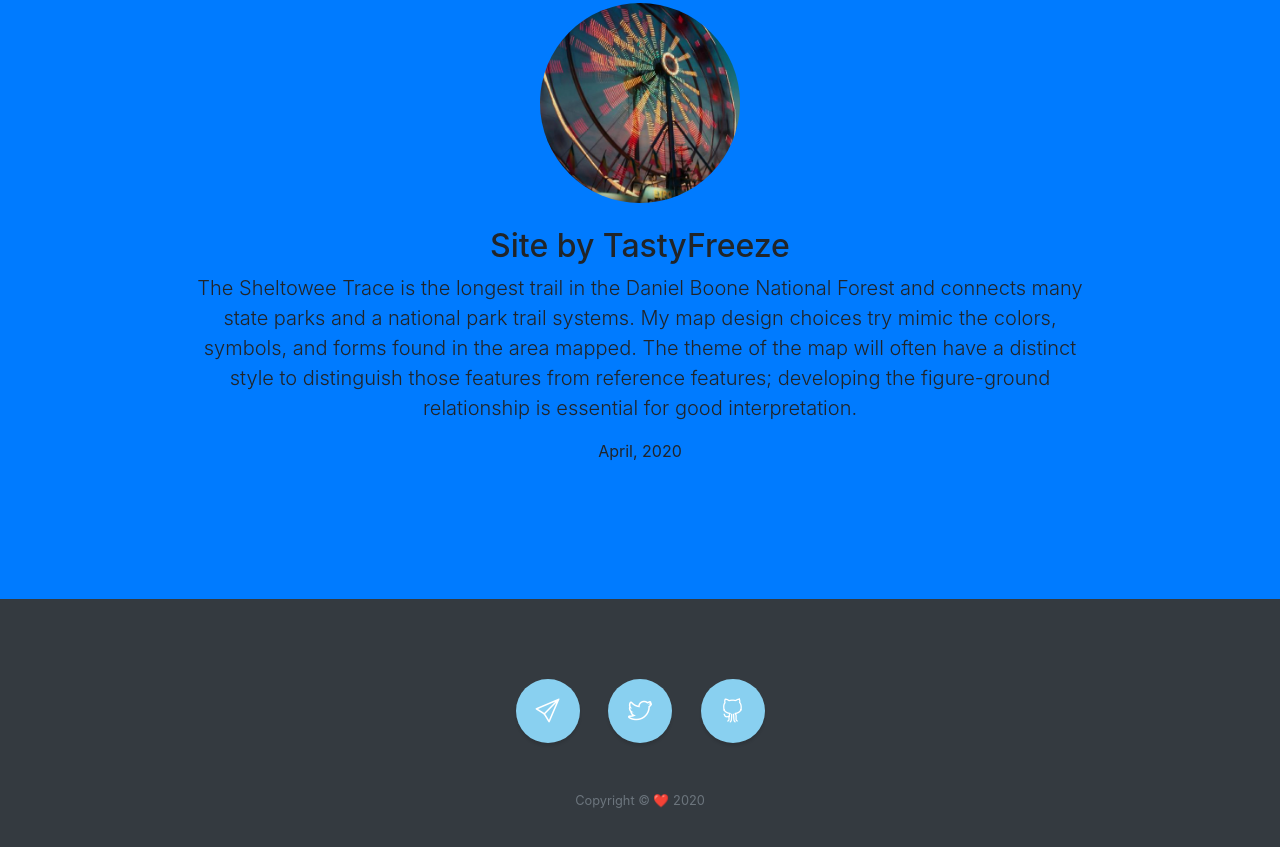
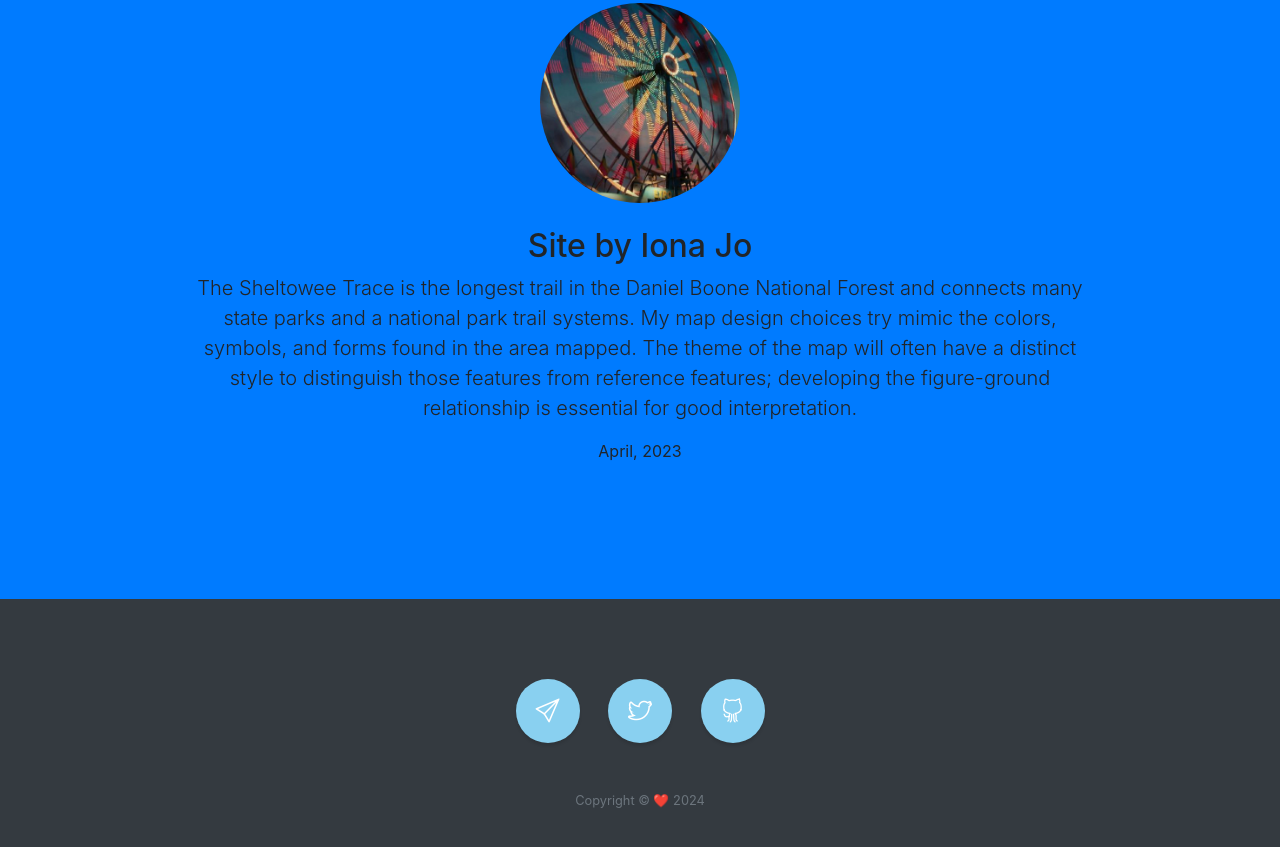
Before and after one commit to ionajo/dbnf, a website with bundled scripts: page index.html in a window 1280 px wide. Shown: the part 2952-3799 px from the top of the page. Built offline with nearby package versions, Linux system fonts and the light colour scheme.

Commit message:
Update index.html

```diff
--- a/index.html
+++ b/index.html
@@ -280,13 +280,13 @@
       <div class="row">
         <div class="col-lg-10 mx-auto">
           <img src="img/tastyfreeze-avatar.jpg" class="rounded-circle img-fluid" width="200px">
-          <h2 class="mt-4">Site by TastyFreeze</h2>
+          <h2 class="mt-4">Site by Iona Jo</h2>
           <p class="lead">The Sheltowee Trace is the longest trail in the Daniel Boone National Forest and connects many state parks and a national park trail systems.
             My map design choices try mimic the colors, symbols, and forms found in the area mapped.
             The theme of the map will often have a distinct style to distinguish those features from reference features;
             developing the figure-ground relationship is essential for good interpretation.
           </p>
-          <p>April, 2020</p>
+          <p>April, 2023</p>
         </div>
       </div>
     </div>
@@ -312,7 +312,7 @@
           </a>
         </li>
       </ul>
-      <p class="text-muted small mb-0">Copyright &copy; ❤️ 2020</p>
+      <p class="text-muted small mb-0">Copyright &copy; ❤️ 2024</p>
     </div>
   </footer>
 
```
